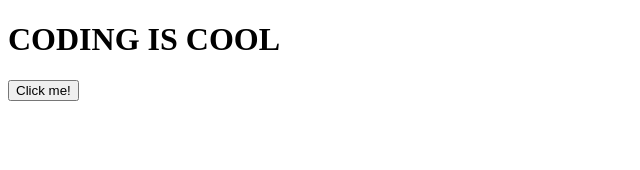
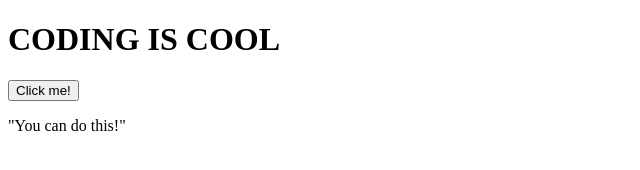
Before and after one commit to croninsw/git-intro, a plain HTML site: page index.html in a window 1280 px wide. Shown: the whole page, without its empty margins (0-640 px from the left). Drawn offline with Linux system fonts and the light colour scheme.

Commit message:
added inpsirational quote

```diff
--- a/index.html
+++ b/index.html
@@ -10,5 +10,6 @@
 <body>
     <h1>CODING IS COOL</h1>
     <button>Click me!</button>
+    <p>"You can do this!"</p>
 </body>
 </html>
```
